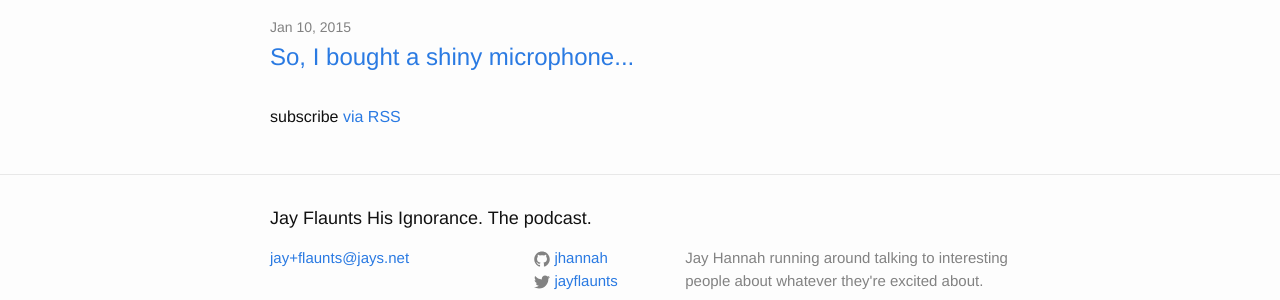
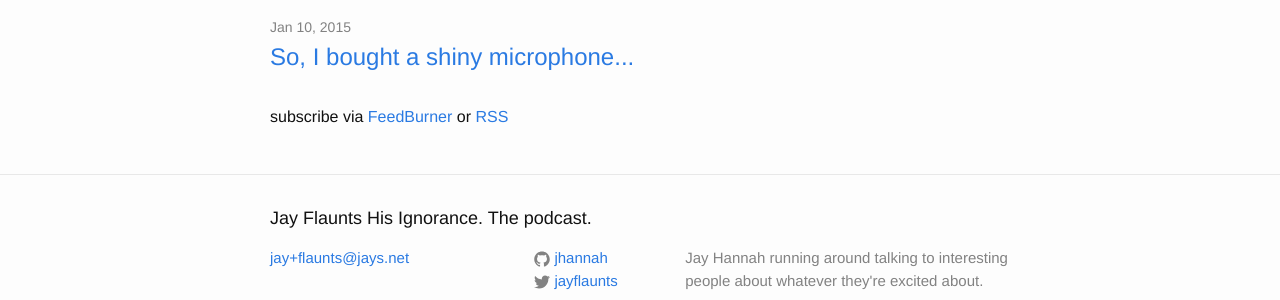
Before and after one commit to jhannah/jayflaunts, a Jekyll site: the page built from index.html, in a window 1280 px wide. Shown: the part 257-557 px from the top of the page. Built offline with Jekyll 4.4.1, drawn with Linux system fonts in a browser that asks for light colours.

Commit message:
Added FeedBurner, which looks better with a single mp3 link per episode?

```diff
--- a/index.html
+++ b/index.html
@@ -16,6 +16,10 @@ layout: default
     {% endfor %}
   </ul>
 
-  <p class="rss-subscribe">subscribe <a href="{{ "/feed.xml" | prepend: site.baseurl }}">via RSS</a></p>
+  <p class="rss-subscribe">
+    subscribe via
+    <a target="_blank" href="http://feeds.feedburner.com/JayFlaunts">FeedBurner</a> or
+    <a target="_blank" href="{{ "/feed.xml" | prepend: site.baseurl }}">RSS</a>
+  </p>
 
 </div>
```
Also changed, not shown: _posts/2015-01-12-anarcho-capitalism.md (+0 -2 lines), _posts/2015-01-15-bitcoin.md (+0 -2 lines).
